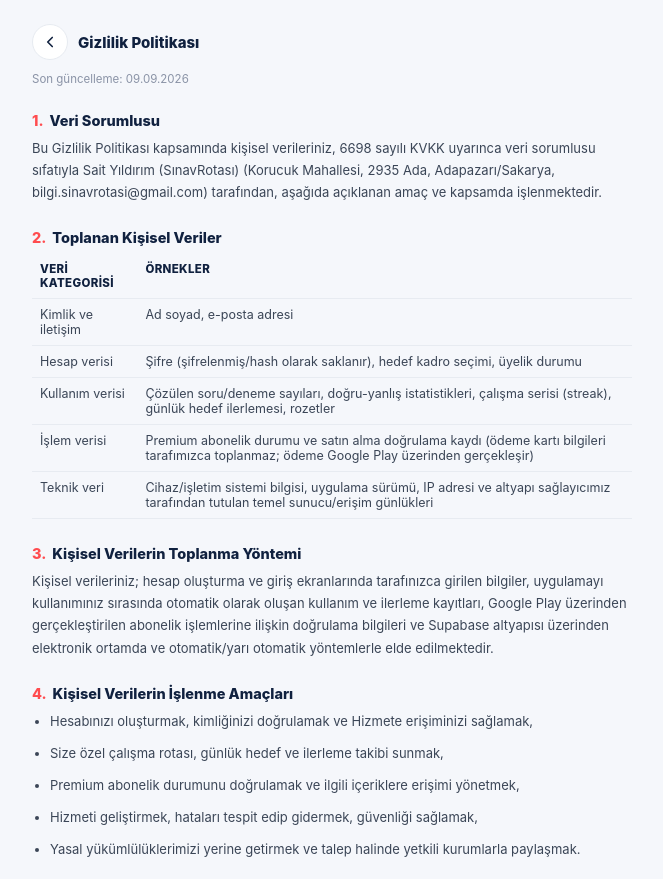
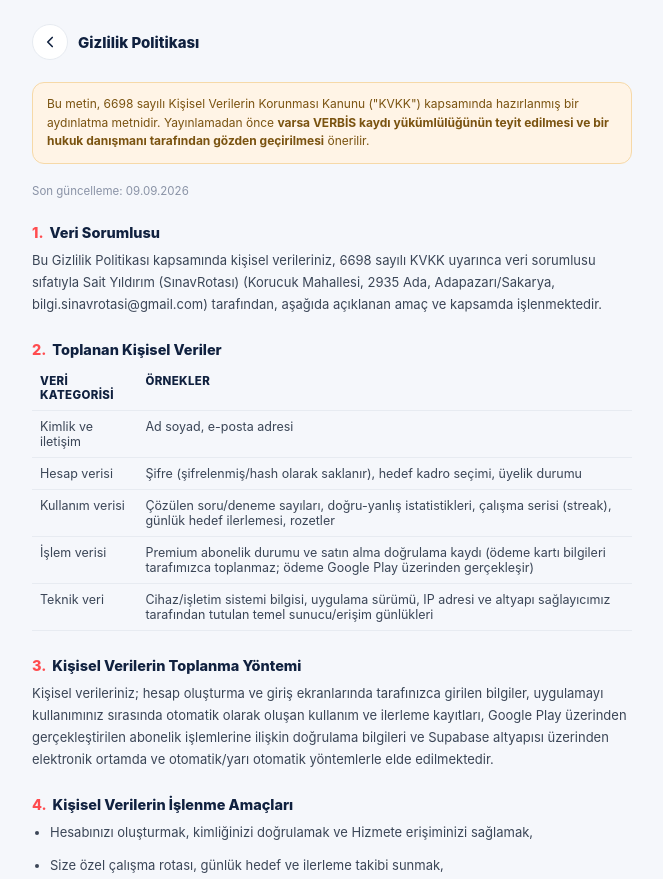
Before and after one commit to rahmetlibaskankennedy/sinavrotasios, a website: page www/privacy.html in a window 1280 px wide. Shown: the top 879 px of the page, without its empty margins (308-971 px from the left). Drawn offline with Linux system fonts and the light colour scheme.

```diff
--- a/www/privacy.html
+++ b/www/privacy.html
@@ -7,6 +7,7 @@
   <title>Gizlilik Politikası — SınavRotası</title>
   <link rel="stylesheet" href="style.css?v=21">
   <style>
+    html:has(body.legal-page), body.legal-page{overflow:auto !important;-webkit-overflow-scrolling:touch}
     body.legal-page{height:auto;min-height:100svh;background:var(--bg,#f5f7fb);margin:0;font-family:-apple-system,BlinkMacSystemFont,"Segoe UI",Roboto,Arial,sans-serif}
     .legal-shell{max-width:640px;margin:0 auto;padding:18px 20px calc(40px + env(safe-area-inset-bottom))}
     .legal-topbar{display:flex;align-items:center;gap:10px;padding:calc(env(safe-area-inset-top) + 6px) 0 10px;position:sticky;top:0;background:var(--bg,#f5f7fb);z-index:5}
@@ -33,6 +34,12 @@
       </a>
       <h1>Gizlilik Politikası</h1>
     </div>
+
+    <p class="legal-notice">
+      Bu metin, 6698 sayılı Kişisel Verilerin Korunması Kanunu ("KVKK") kapsamında hazırlanmış bir
+      aydınlatma metnidir. Yayınlamadan önce <strong>varsa VERBİS kaydı yükümlülüğünün teyit edilmesi
+      ve bir hukuk danışmanı tarafından gözden geçirilmesi</strong> önerilir.
+    </p>
     <p class="legal-updated">Son güncelleme: 09.09.2026</p>
 
     <div class="legal-article">
```
Also changed, not shown: www/terms.html (+6 -0 lines), www/images/ChatGPT Image 9 Eyl 2026 21_24_36.png (added), www/images/ChatGPT Image 9 Eyl 2026 21_33_05 (1).png (added), www/images/ChatGPT Image 9 Eyl 2026 21_33_05 (2).png (added).
